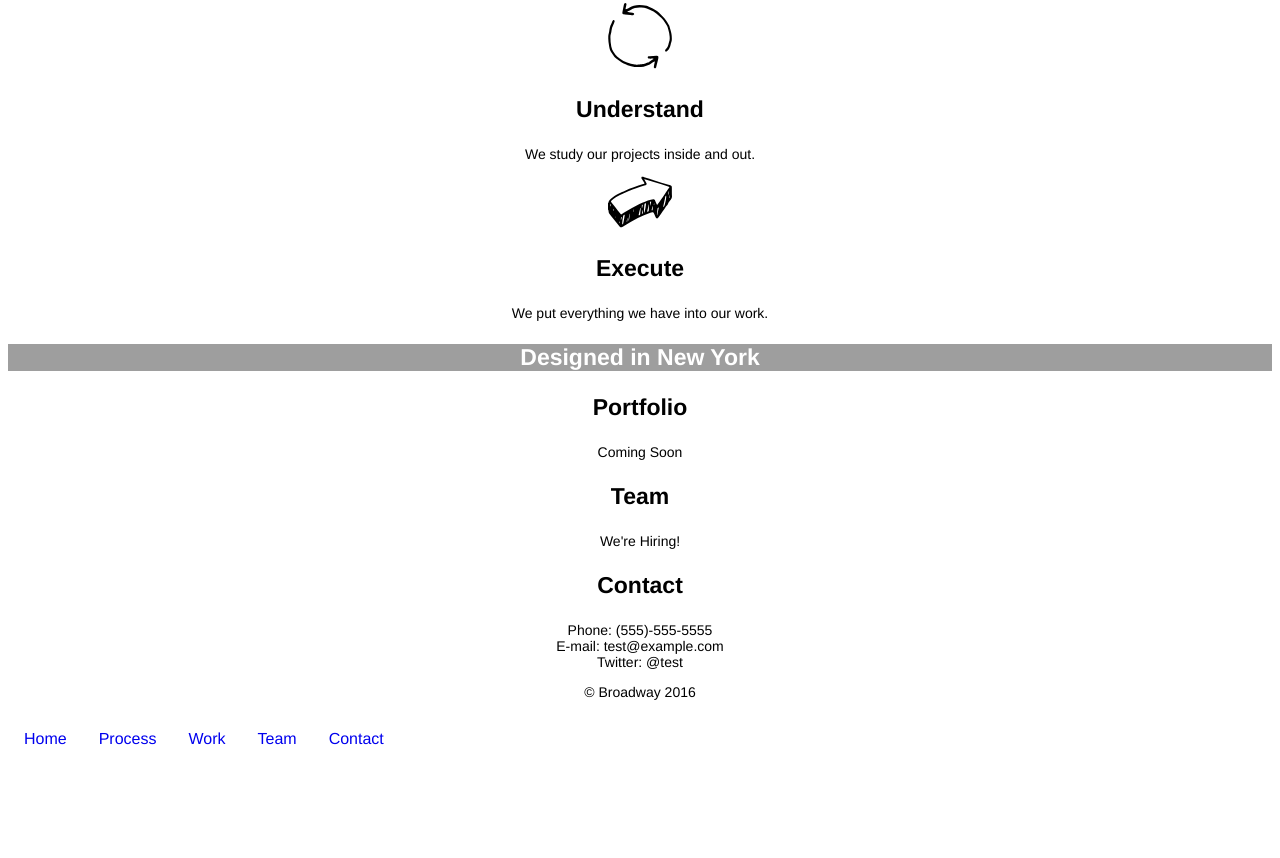
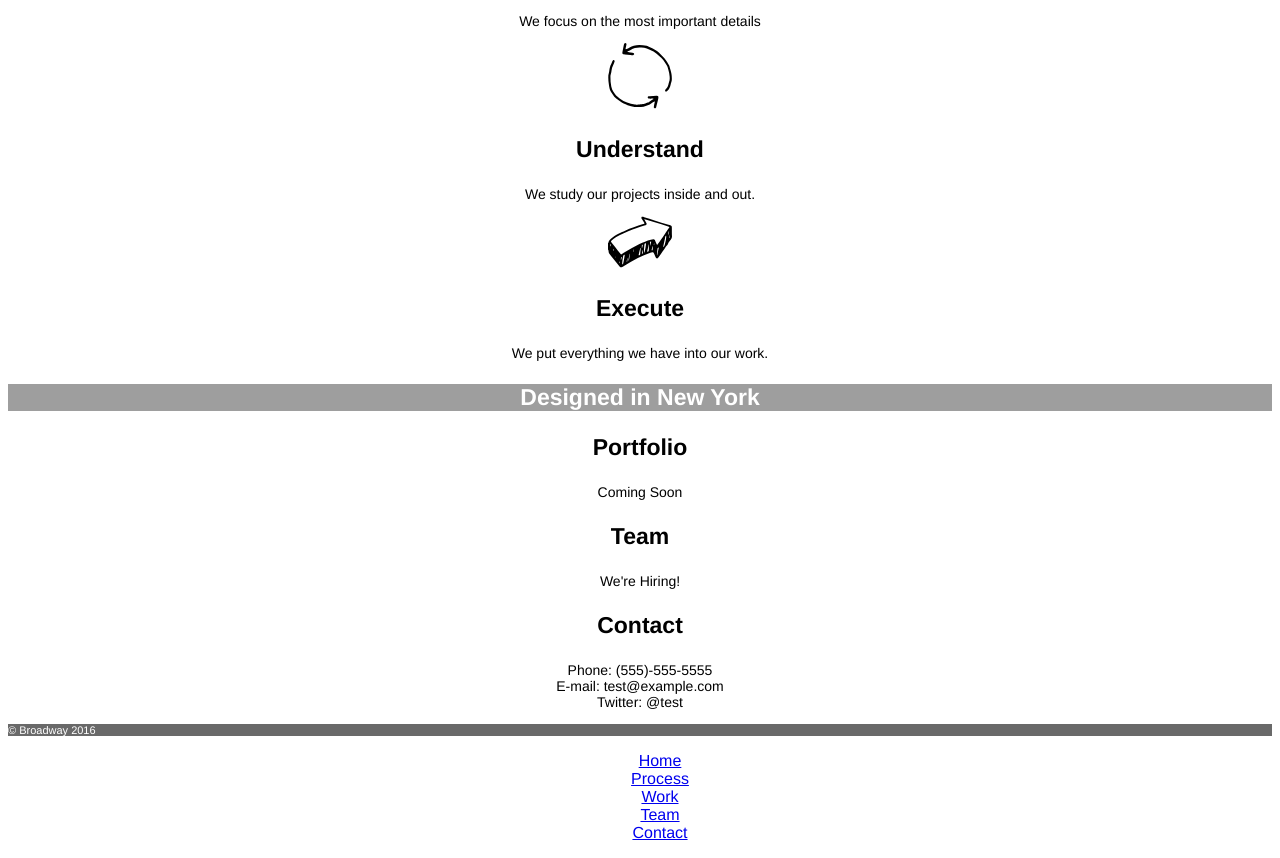
Before and after one commit to marypb/Broadway, a plain HTML site: page index.html in a window 1280 px wide. Shown: the part 453-1311 px from the top of the page. Before the commit the page ends 1231 px from the top, so only its background shows below. Drawn offline with Linux system fonts and the light colour scheme; grey boxes are pictures that could not be loaded; files whose address does not match are found by name.

Commit message:
Seveth commit more styling to footer

```diff
--- a/Resources/css/style.css
+++ b/Resources/css/style.css
@@ -30,27 +30,10 @@ h3 {
 
 p {font-size: 14px;}
 
-footer {text-align: center;}
-
-ul {
-    list-style-type: none;
-    margin: 0;
-    padding: 0;
-    overflow: hidden;
+#footer {
+  text-align: left;
+  background-color: dimgray;
+  font-size: 11px;
+  color: white;
 
 }
-
-li {
-    float: left;
-}
-
-li a {
-    display: block;
-    text-align: center;
-    padding: 16px;
-    text-decoration: none;
-}
-
-li a:hover {
-    background-color: #111111;
-}
--- a/index.html
+++ b/index.html
@@ -49,8 +49,7 @@
   </body>
 
   <footer>
-    <p>&copy Broadway 2016</p>
-    <p>
+    <p id="footer">&copy Broadway 2016
       <ul style="list-style-type:none">
         <li><a href="#intro">Home</a></li>
         <li><a href="#process">Process</a></li>
```
Lines whose indentation alone changed are shown as unchanged.
